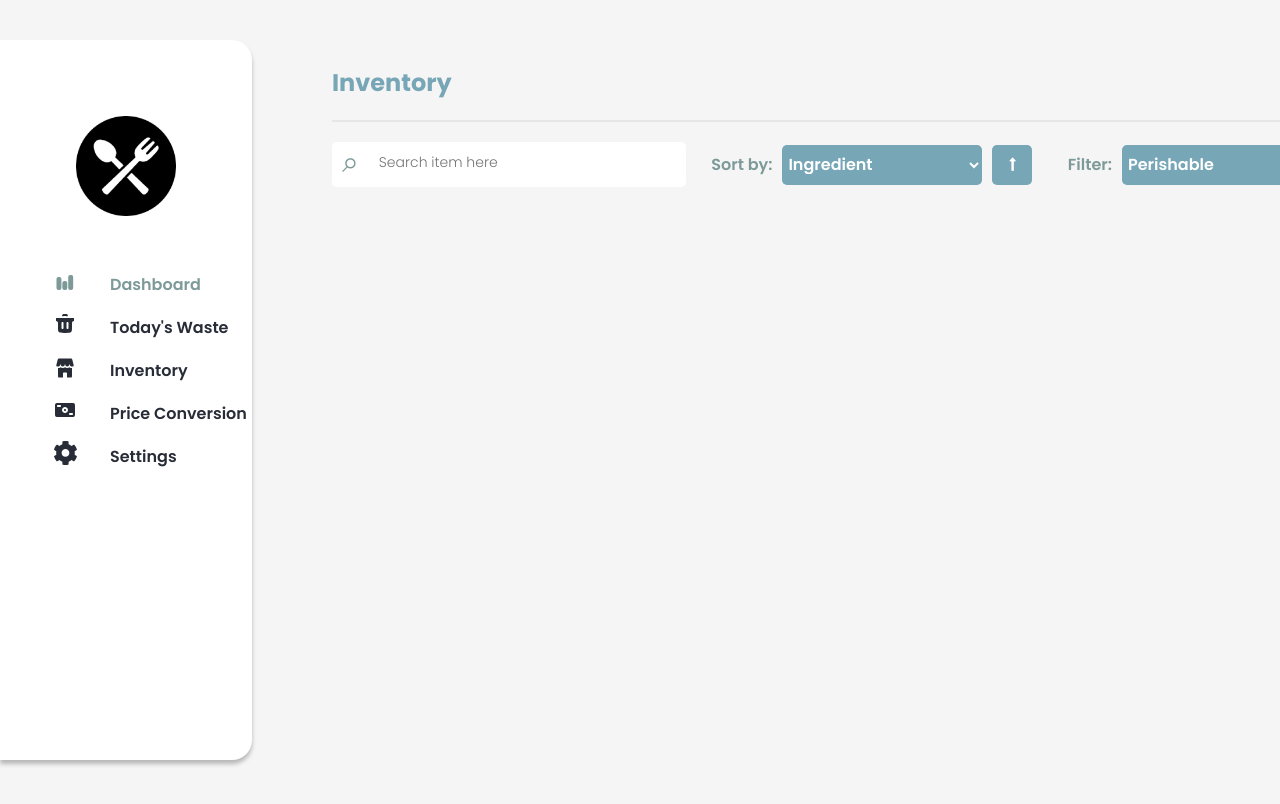
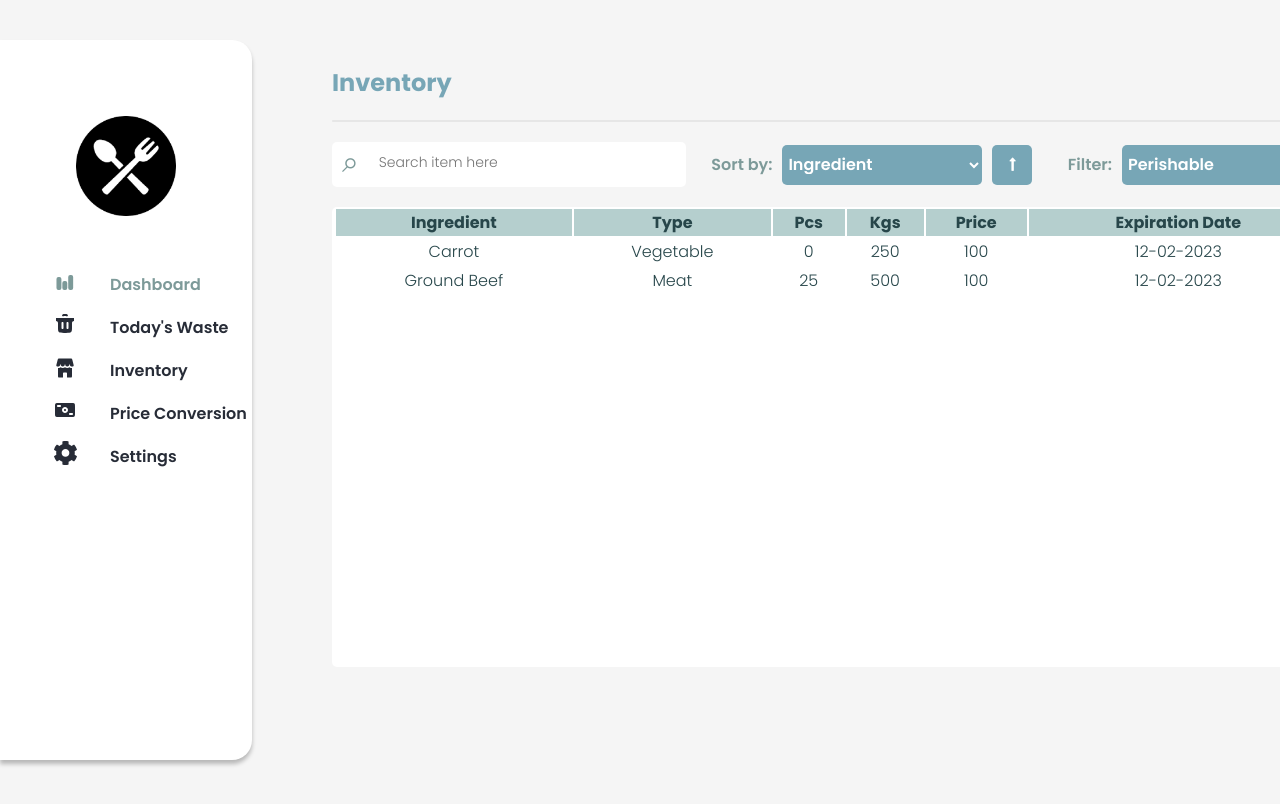
Before and after one commit to sabacsain/softEng, a React (Create React App) app: page /inventory in a window 1280 px wide. Shown: the top 804 px of the page. Built offline with nearby package versions, Linux system fonts and the light colour scheme.

Commit message:
Inventory table

```diff
--- a/src/Inventory.js
+++ b/src/Inventory.js
@@ -2,15 +2,39 @@ import { useState } from "react";
 import "./css/inventory.css";
 import { createPortal } from "react-dom";
 import { Link } from "react-router-dom";
+import Table from "./Table.js";
 
 //sample columns
 const columns = [
   "Ingredient",
   "Type",
-  "Price",
+  "Pcs",
   "Kgs",
-  "Pcs",
+    "Price",
+
   "Expiration Date",
+];
+
+//sample data
+const inventory_items = [
+  {
+    id: 23,
+    Ingredient: "Carrot",
+    Type: "Vegetable",
+    Kgs: 0,
+    Price: 250,
+    Pcs: 100,
+    Expiration: "12-02-2023",
+  },
+  {
+    id: 12,
+    Ingredient: "Ground Beef",
+    Type: "Meat",
+    Kgs: 25,
+    Price: 500,
+    Pcs: 100,
+    Expiration: "12-02-2023",
+  },
 ];
 
 export default function Inventory() {
@@ -18,7 +42,9 @@ export default function Inventory() {
     <div className="inventory">
       <InventoryHeader />
       <div className="body">
-        <TableSection />
+        <div id="inventory-table">
+          <TableSection />
+        </div>
         <FormSection />
       </div>
     </div>
@@ -32,7 +58,7 @@ function InventoryHeader() {
     setIsNotifOpen((prev) => !prev);
   };
 
-  console.log(isNotifOpen)
+  console.log(isNotifOpen);
   return (
     <>
       <div class="inventory-header">
@@ -102,8 +128,6 @@ function NotificationComponent({ handleOpenNotif }) {
           {/* <!-- DATABASE LIST --> */}
         </div>
 
-        {/* <!-- DATABASE LIST --> */}
-
         <button class="notif-close-btn" onClick={handleOpenNotif}>
           ✖
         </button>
@@ -119,6 +143,15 @@ function TableSection() {
   const [searchedColumn, setSearchedColumn] = useState("Ingredient");
   const [order, setOrder] = useState("ASC");
   const [isPerishable, setIsPerishable] = useState(true);
+
+  const [clickedRecord, setInventoryRecord] = useState({
+    id: 0,
+    ingredient: "",
+    type: "",
+    weight: 0,
+    pieces: 0,
+    price: 0,
+  });
 
   const handleSearch = (e) => {
     e.preventDefault();
@@ -138,11 +171,25 @@ function TableSection() {
     setIsPerishable((prevIsPerishable) => !prevIsPerishable);
   };
 
+  //this is after clicking the record, the data from each cell should be obtained  //LAGAY SA MGA textfields 👻 DITO MO KUKUNIN YUNG ILALAGAY SA TEXT FIELDS ALALAHANIN MO
+  const handleClickedRecord = (item) => {
+    setInventoryRecord({
+      id: item.id,
+      ingredient: item.Ingredient,
+      type: item.Type,
+      weight: item.Kgs,
+      pieces: item.Pcs,
+      price: item.Price,
+      expiration: item.Expiration
+    })
+  }
+
   //check mo kung nakuha mo nasa searchbox, at dropdowns !!!!!!
   console.log(searchValue);
   console.log(searchedColumn);
   console.log(order);
   console.log(isPerishable);
+  console.log(clickedRecord);
 
   return (
     <div>
@@ -156,7 +203,11 @@ function TableSection() {
         />
         <Filter handleIsPerishable={handleIsPerishable} />
       </div>
-      <Table />
+
+      {/* change column and data props */}
+      <div className="inventory-table-wrapper">
+        <Table columns={columns} data={inventory_items} handleClickedRecord={handleClickedRecord}/>
+      </div>
     </div>
   );
 }
@@ -214,10 +265,6 @@ function Filter({ handleIsPerishable }) {
   );
 }
 
-function Table() {
-  // baka gawing separate component
-}
-
 function FormSection() {
   return <div></div>;
 }
--- /dev/null
+++ b/src/Table.js
@@ -0,0 +1,63 @@
+import "./css/table.css";
+
+export default function Table({ columns, data, handleClickedRecord }) {
+  return (
+    <table>
+      <TableHeader columns={columns} />
+      <TableData data={data} handleClickedRecord={handleClickedRecord} />
+    </table>
+  );
+}
+
+function TableHeader({ columns }) {
+  return (
+    <thead className="thead">
+      {columns.map((column) => (
+        <th id={column}>{column}</th>
+      ))}
+    </thead>
+  );
+}
+
+function TableData({ data, handleClickedRecord }) {
+  //loop through each object in the data array. then for each array, render a table row  wherein each td corresponds to one attribute on an object (ex. id, ingredient, type, ..., expiration)
+  return data.map((item, index) => (
+    <tr onClick={() => handleClickedRecord(item)} id={`${item.id}`}>
+      {Object.entries(item).map(([key, value]) =>
+        key === "id" ? null : <td>{value}</td>
+      )}
+    </tr>
+  ));
+}
+
+//sample columns NA PINASA FROM INVENTORY to TABLE
+// const columns = [
+//     "Ingredient",
+//     "Type",
+//     "Price",
+//     "Kgs",
+//     "Pcs",
+//     "Expiration Date",
+//   ];
+
+//   //sample data
+//   const inventory_items = [
+//     {
+//       id: 23,
+//       Ingredient: "Carrot",
+//       Type: "Vegetable",
+//       Kgs: 0,
+//       Price: 250,
+//       Pcs: 100,
+//       Expiration: "12-02-2023",
+//     },
+//     {
+//       id: 12,
+//       Ingredient: "Ground Beef",
+//       Type: "Meat",
+//       Kgs: 25,
+//       Price: 500,
+//       Pcs: 100,
+//       Expiration: "12-02-2023",
+//     },
+//   ];
--- a/src/css/inventory.css
+++ b/src/css/inventory.css
@@ -246,3 +246,15 @@ a:hover{
   -ms-overflow-style: none;  /* IE and Edge */
   scrollbar-width: none;  /* Firefox */
 }
+
+
+.inventory-table-wrapper{
+  /* border: 2px solid black; */
+  max-width: 1920px;
+  margin-top: 20px;
+  height: 450px;
+  background-color: #fff;
+  border-radius: 5px;
+  overflow-y: scroll;
+  padding: 0px 2px 10px 2px;
+}
--- /dev/null
+++ b/src/css/table.css
@@ -0,0 +1,30 @@
+table{
+width: 100%;
+color: #27464A;
+}
+
+.tr{
+    width: 100%;
+    display: flex;
+    justify-content: space-between;
+    gap: 2px;
+}
+
+.thead{
+    flex: 1;
+    background-color: #B5CFCE;
+    border-radius: 2px;
+    position: sticky;
+    top: 0;
+}
+
+
+tr{
+    text-align: center;
+    color: #27464A;
+}
+
+tr:hover{
+    background-color: rgba(179, 208, 207, 0.42);
+    cursor: pointer;
+}
```
